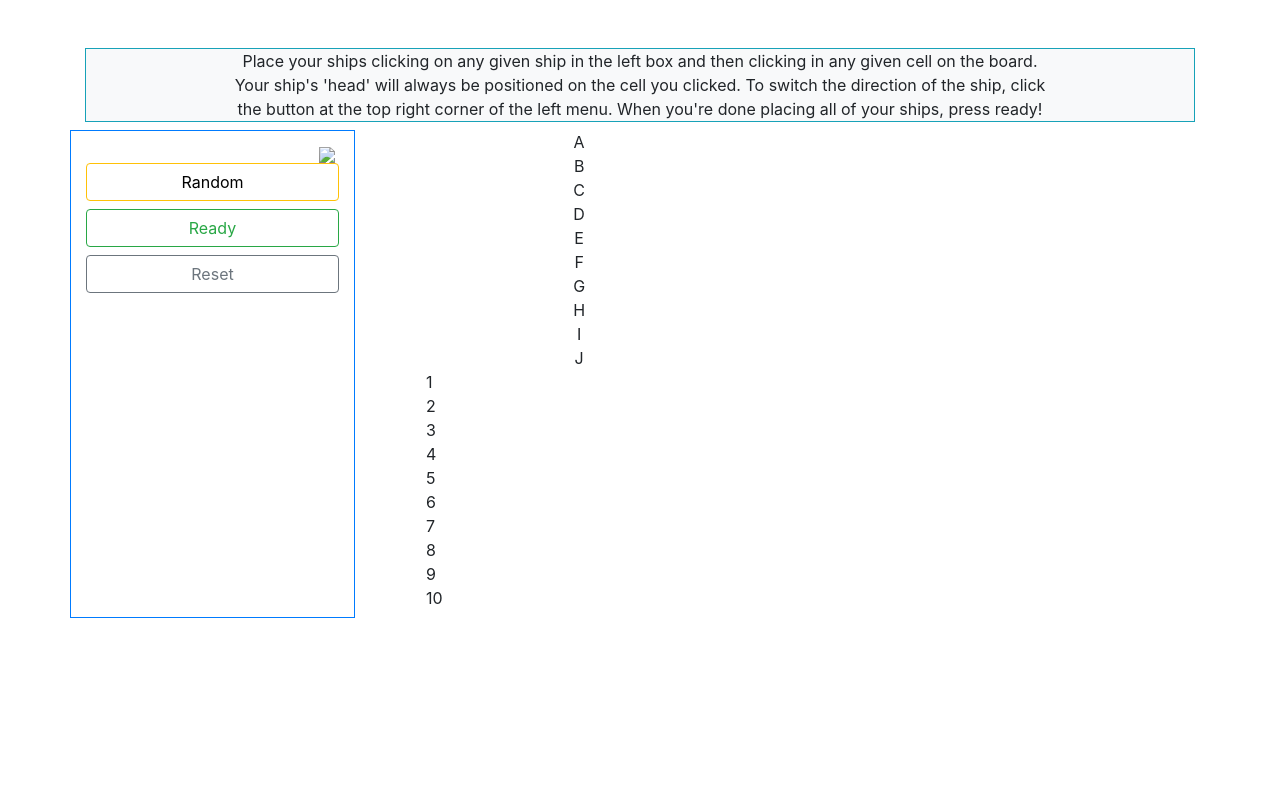
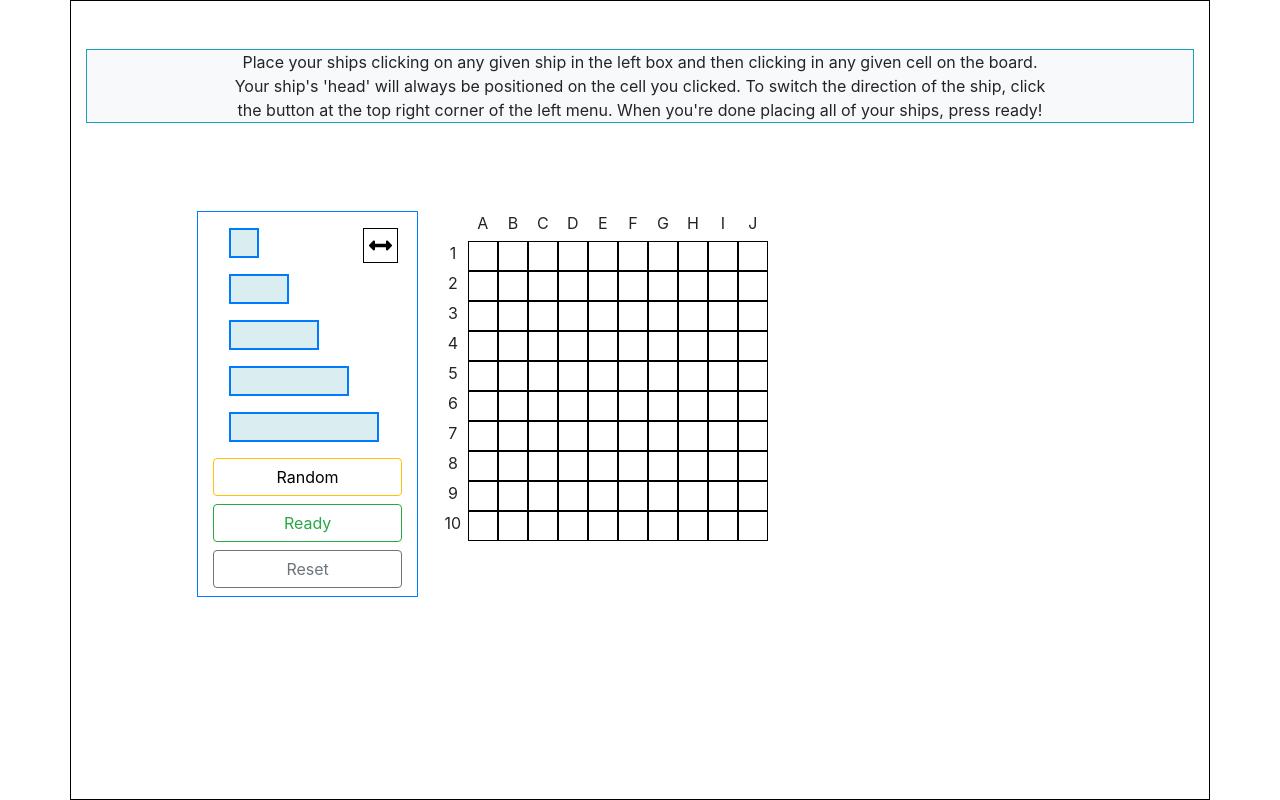
Before and after one commit to noomdalv/battleship, a plain HTML site: page index.html in a window 1280 px wide. Drawn offline with nearby package versions, Linux system fonts and the light colour scheme; files whose address does not match are found by name.

Commit message:
Fix files path

```diff
--- a/index.html
+++ b/index.html
@@ -5,8 +5,7 @@
 	<link rel="stylesheet" href="https://stackpath.bootstrapcdn.com/bootstrap/4.3.1/css/bootstrap.min.css"
 				integrity="sha384-ggOyR0iXCbMQv3Xipma34MD+dH/1fQ784/j6cY/iJTQUOhcWr7x9JvoRxT2MZw1T"
 				crossorigin="anonymous">
-	<link rel="stylesheet" href="../src/css/style.css">
-	<script src="https://kit.fontawesome.com/a69062caeb.js" crossorigin="anonymous"></script>
+	<link rel="stylesheet" href="./style.css">
 </head>
 <body>
   <main class="container">
--- /dev/null
+++ b/style.css
@@ -0,0 +1,105 @@
+main {
+	height: 800px;
+	margin: auto;
+	border: solid black 1px;
+}
+
+.board-wrapper {
+	width: 80%;
+	margin: auto;
+	margin-top: 80px;
+}
+
+#ship-storage-container {
+	border: solid black 1px;
+}
+
+#direction-img {
+	width: 35px;
+	height: 35px;
+	padding: 5px;
+	border: solid black 1px;
+}
+
+#direction-img:hover {
+	background-color: #daedf0;
+	color: #007bff;
+}
+
+.ship {
+	height: 30px;
+	border: solid #007bff 2px;
+	background-color: #daedf0;
+}
+
+#ship-1 {
+	width: 30px;
+}
+
+#ship-2 {
+	width: 60px;
+}
+
+#ship-3 {
+	width: 90px;
+}
+
+#ship-4 {
+	width: 120px;
+}
+
+#ship-5 {
+	width: 150px;
+}
+
+#player-gameboard, #ai-gameboard {
+	display: grid;
+	justify-content: center;
+	text-align: center;
+	grid-template-rows: repeat(11, 30px);
+}
+
+.cellrow {
+	display: grid;
+	grid-template-columns: repeat(11, 30px);
+}
+
+.cellcol {
+	border: solid black 1px;
+}
+
+.letter-row {
+	margin: 0;
+	padding: 0;
+	border: none;
+}
+
+#ready-btn:hover {
+	font-weight: bold;
+	border: 2px solid #28a745;
+}
+
+#random-btn:hover {
+	font-weight: bold;
+	border: 2px solid #ffc107;
+}
+
+#reset-btn:hover {
+	font-weight: bold;
+	border: 2px solid #6c757d;
+}
+
+.ship-display {
+	border: solid white 1px;
+	background-color: #007bff;
+}
+
+.attack-display {
+	background-color: red;
+	border: solid black 1px;
+}
+
+.miss-display {
+	background-color: #aaaaaa;
+	border: solid black 1px;
+}
```
Also changed, not shown: icons/arrows-alt-h-solid.svg (added), icons/arrows-alt-v-solid.svg (added).
